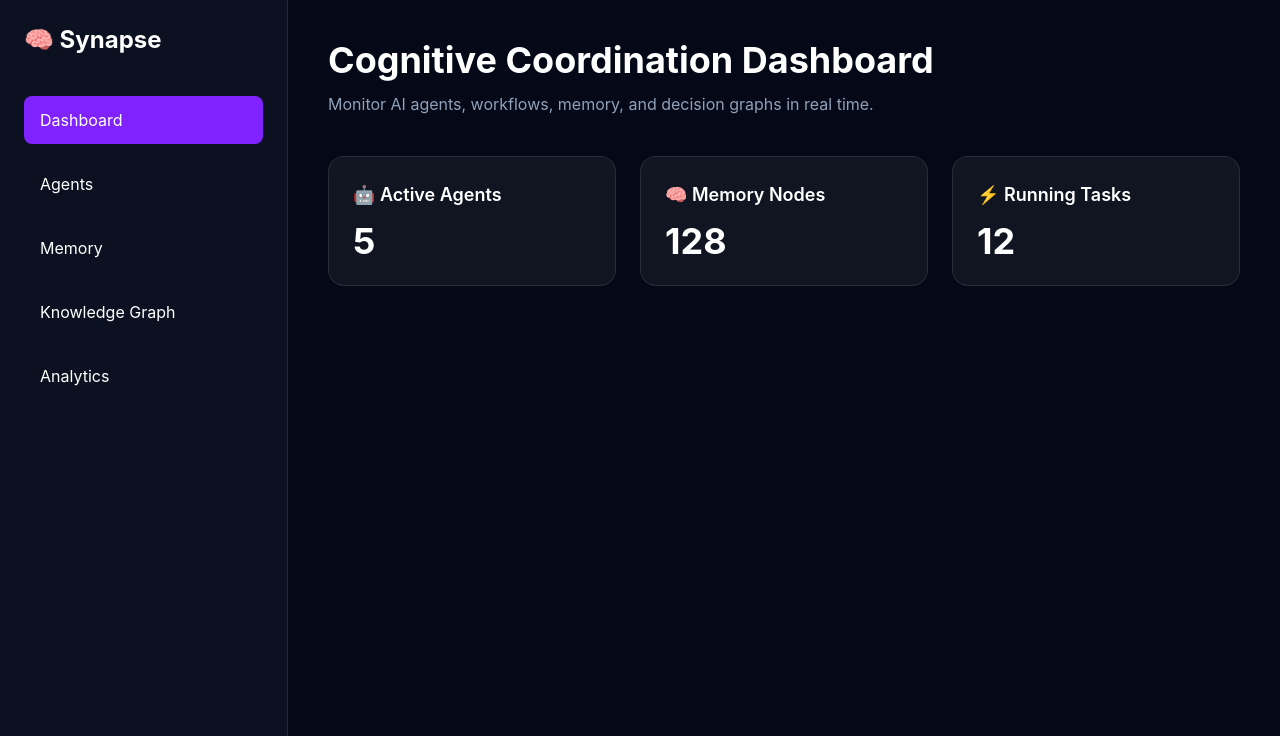
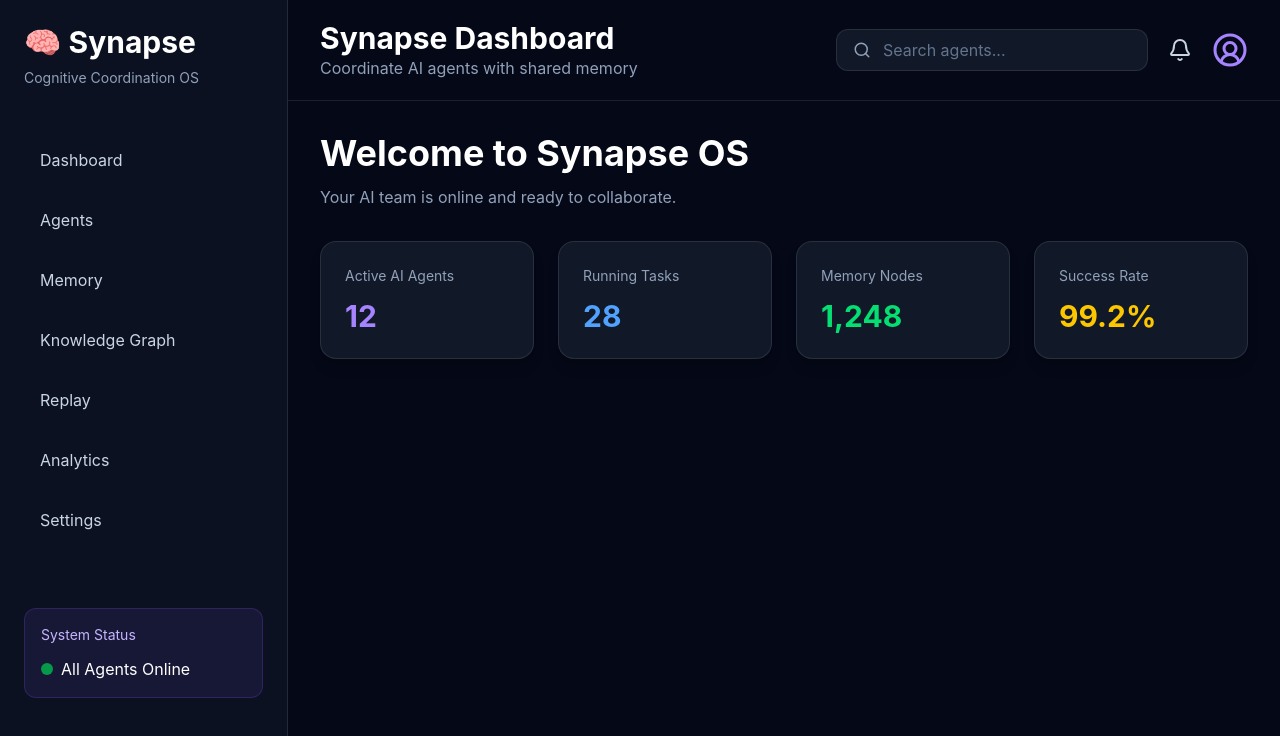
Before and after one commit to Har-shii21/synapse-os, a Next.js app in the folder frontend/: page /dashboard in a window 1280 px wide. Shown: the top 736 px of the page. Built offline with nearby package versions, Linux system fonts and the light colour scheme.

Commit message:
Added dashboard topbar and stats cards

```diff
--- a/frontend/src/app/dashboard/page.tsx
+++ b/frontend/src/app/dashboard/page.tsx
@@ -1,57 +1,26 @@
+import Sidebar from "../../components/dashboard/Sidebar";
+import Topbar from "../../components/dashboard/Topbar";
+import StatsCards from "../../components/dashboard/StatsCards";
+
 export default function Dashboard() {
   return (
-    <main className="min-h-screen bg-[#050816] text-white flex">
-      {/* Sidebar */}
-      <aside className="w-72 border-r border-white/10 bg-[#0b1120] p-6">
-        <h1 className="text-2xl font-bold">🧠 Synapse</h1>
+    <main className="flex min-h-screen bg-[#050816] text-white">
+      <Sidebar />
 
-        <nav className="mt-10 space-y-4">
-          <button className="w-full rounded-lg bg-violet-600 px-4 py-3 text-left">
-            Dashboard
-          </button>
+      <section className="flex flex-1 flex-col">
+        <Topbar />
 
-          <button className="w-full rounded-lg px-4 py-3 text-left hover:bg-white/10">
-            Agents
-          </button>
+        <div className="p-8">
+          <h2 className="text-4xl font-bold">
+            Welcome to Synapse OS
+          </h2>
 
-          <button className="w-full rounded-lg px-4 py-3 text-left hover:bg-white/10">
-            Memory
-          </button>
+          <p className="mt-3 text-slate-400">
+            Your AI team is online and ready to collaborate.
+          </p>
 
-          <button className="w-full rounded-lg px-4 py-3 text-left hover:bg-white/10">
-            Knowledge Graph
-          </button>
-
-          <button className="w-full rounded-lg px-4 py-3 text-left hover:bg-white/10">
-            Analytics
-          </button>
-        </nav>
-      </aside>
-
-      {/* Main Content */}
-      <section className="flex-1 p-10">
-        <h2 className="text-4xl font-bold">
-          Cognitive Coordination Dashboard
-        </h2>
-
-        <p className="mt-3 text-slate-400">
-          Monitor AI agents, workflows, memory, and decision graphs in real time.
-        </p>
-
-        <div className="mt-10 grid gap-6 md:grid-cols-3">
-          <div className="rounded-2xl border border-white/10 bg-white/5 p-6">
-            <h3 className="text-lg font-semibold">🤖 Active Agents</h3>
-            <p className="mt-3 text-4xl font-bold">5</p>
-          </div>
-
-          <div className="rounded-2xl border border-white/10 bg-white/5 p-6">
-            <h3 className="text-lg font-semibold">🧠 Memory Nodes</h3>
-            <p className="mt-3 text-4xl font-bold">128</p>
-          </div>
-
-          <div className="rounded-2xl border border-white/10 bg-white/5 p-6">
-            <h3 className="text-lg font-semibold">⚡ Running Tasks</h3>
-            <p className="mt-3 text-4xl font-bold">12</p>
+          <div className="mt-8">
+            <StatsCards />
           </div>
         </div>
       </section>
--- /dev/null
+++ b/frontend/src/components/dashboard/StatsCards.tsx
@@ -0,0 +1,41 @@
+const stats = [
+  {
+    title: "Active AI Agents",
+    value: "12",
+    color: "text-violet-400",
+  },
+  {
+    title: "Running Tasks",
+    value: "28",
+    color: "text-blue-400",
+  },
+  {
+    title: "Memory Nodes",
+    value: "1,248",
+    color: "text-green-400",
+  },
+  {
+    title: "Success Rate",
+    value: "99.2%",
+    color: "text-yellow-400",
+  },
+];
+
+export default function StatsCards() {
+  return (
+    <div className="grid gap-6 md:grid-cols-2 xl:grid-cols-4">
+      {stats.map((stat) => (
+        <div
+          key={stat.title}
+          className="rounded-2xl border border-white/10 bg-[#111827] p-6 shadow-lg transition hover:border-violet-500"
+        >
+          <p className="text-sm text-slate-400">{stat.title}</p>
+
+          <h2 className={`mt-3 text-3xl font-bold ${stat.color}`}>
+            {stat.value}
+          </h2>
+        </div>
+      ))}
+    </div>
+  );
+}
--- a/frontend/src/components/dashboard/Topbar.tsx
+++ b/frontend/src/components/dashboard/Topbar.tsx
@@ -0,0 +1,34 @@
+import { Bell, Search, UserCircle2 } from "lucide-react";
+
+export default function Topbar() {
+  return (
+    <header className="flex items-center justify-between border-b border-white/10 bg-[#050816] px-8 py-5">
+      <div>
+        <h1 className="text-3xl font-bold text-white">
+          Synapse Dashboard
+        </h1>
+
+        <p className="text-slate-400">
+          Coordinate AI agents with shared memory
+        </p>
+      </div>
+
+      <div className="flex items-center gap-5">
+        <div className="flex items-center gap-3 rounded-xl border border-white/10 bg-[#111827] px-4 py-2">
+          <Search size={18} className="text-slate-400" />
+          <input
+            placeholder="Search agents..."
+            className="bg-transparent text-white outline-none placeholder:text-slate-500"
+          />
+        </div>
+
+        <Bell className="cursor-pointer text-slate-300 hover:text-white" />
+
+        <UserCircle2
+          size={36}
+          className="cursor-pointer text-violet-400"
+        />
+      </div>
+    </header>
+  );
+}
```
Also changed, not shown: frontend/src/components/dashboard/Stats.tsx (deleted).
